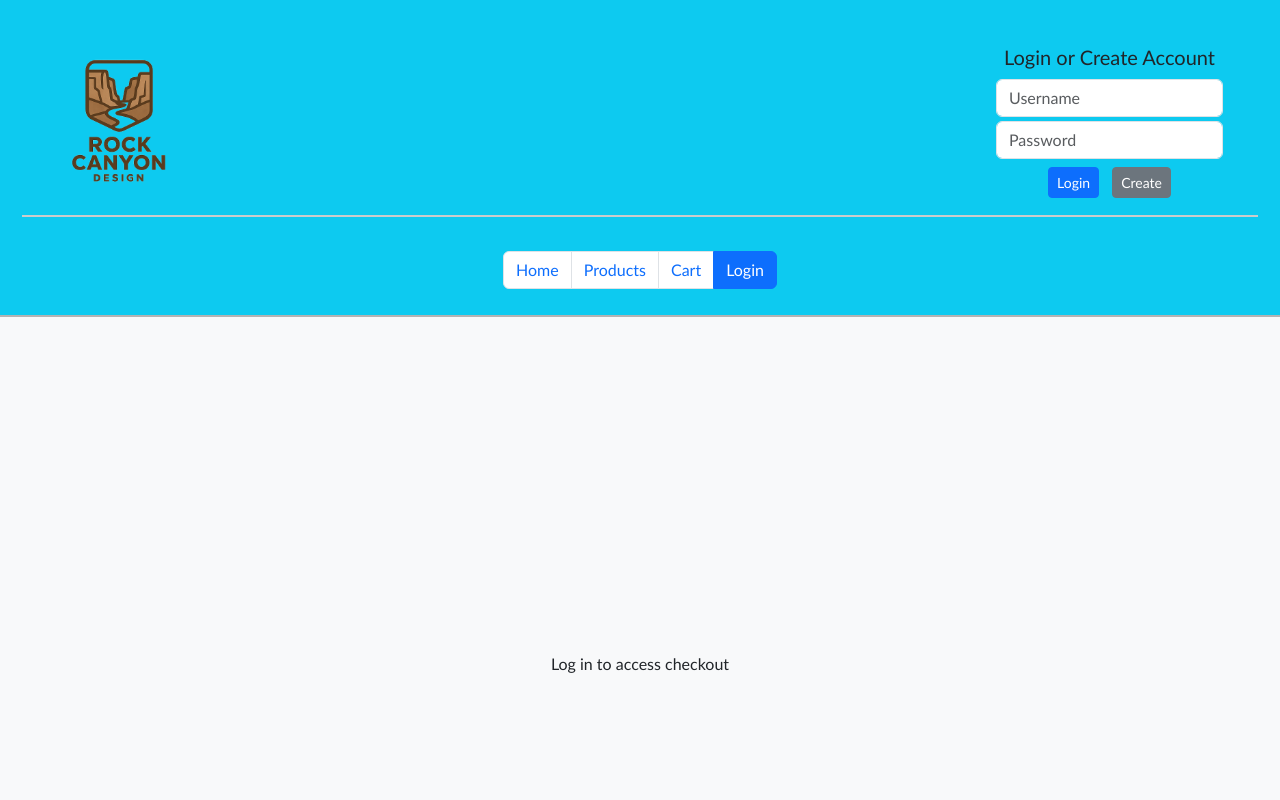
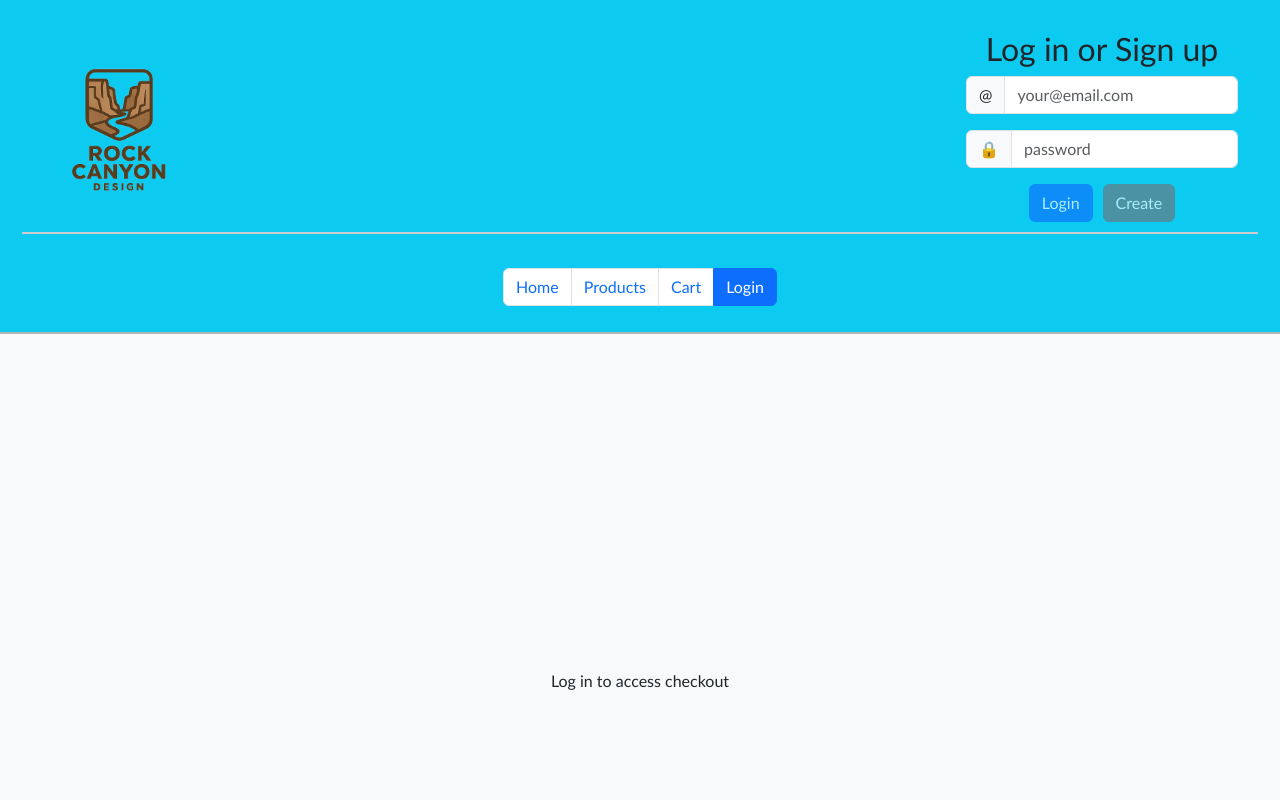
Before and after one commit to Cartermidd/startup, a React (Vite) app: page /login in a window 1280 px wide. Shown: the top 800 px of the page. Built offline with nearby package versions, Linux system fonts and the light colour scheme.

Commit message:
Log in box fixes

```diff
--- a/src/login/authState.js
+++ b/src/login/authState.js
@@ -1,5 +1,9 @@
-export const AuthState = {
-  Unknown: 'Unknown',
-  Authenticated: 'Authenticated',
-  Unauthenticated: 'Unauthenticated',
-};
+export class AuthState {
+  static Unknown = new AuthState('unknown');
+  static Authenticated = new AuthState('authenticated');
+  static Unauthenticated = new AuthState('unauthenticated');
+
+  constructor(name) {
+    this.name = name;
+  }
+}
--- a/src/login/authenticated.jsx
+++ b/src/login/authenticated.jsx
@@ -10,21 +10,22 @@
 
   function logout() {
     fetch(`/api/auth/logout`, {
-      method: `delete`,
+      method: 'delete',
     })
       .catch(() => {
+        // Logout failed. Assuming offline
       })
       .finally(() => {
         localStorage.removeItem('userName');
         props.onLogout();
       });
-    }
+  }
 
   return (
     <div>
       <div className='playerName'>{props.userName}</div>
-      <Button variant='primary' onClick={() => navigate('/products')}>
-        Shop
+      <Button variant='primary' onClick={() => navigate('/play')}>
+        Play
       </Button>
       <Button variant='secondary' onClick={() => logout()}>
         Logout
--- a/src/login/login.jsx
+++ b/src/login/login.jsx
@@ -1,100 +1,123 @@
 import React from 'react';
+
+
+import { Unauthenticated } from './unauthenticated';
+import { Authenticated } from './authenticated';
 import { AuthState } from './authState';
 import './login.css';
 
 export function Login({ userName, authState, onAuthChange }) {
-
-  const handleLogin = async (e) => {
-    e.preventDefault();
-    const username = e.target.username.value;
-    const password = e.target.password.value;
-
-    const response = await fetch('/api/auth/login', {
-      method: 'POST',
-      headers: { 'Content-Type': 'application/json' },
-      body: JSON.stringify({ username, password }),
-    });
-
-    if (response.ok) {
-      const data = await response.json();
-      onAuthChange(data.username, AuthState.Authenticated);
-    } else {
-      alert('Login failed');
-    }
-  };
-
-  const handleCreate = async (e) => {
-    e.preventDefault();
-    const username = e.target.username.value;
-    const password = e.target.password.value;
-
-    const response = await fetch('/api/auth/create', {
-      method: 'POST',
-      headers: { 'Content-Type': 'application/json' },
-      body: JSON.stringify({ username, password }),
-    });
-
-    if (response.ok) {
-      alert('Account created! You can now log in.');
-    } else {
-      const data = await response.json();
-      alert(data.msg || 'Error creating account');
-    }
-  };
-
-  const handleLogout = async () => {
-    await fetch('/api/auth/logout', { method: 'DELETE' });
-    onAuthChange('', AuthState.Unauthenticated);
-  };
-
   return (
-    <div className="login-box text-center">
-      {authState === AuthState.Authenticated ? (
-        <div className="user-info">
-          <h3>Welcome, {userName}!</h3>
-          <button className="btn btn-secondary btn-sm" onClick={handleLogout}>
-            Logout
-          </button>
-        </div>
-      ) : (
-        <div id="login">
-          <h5>Login or Create Account</h5>
-          <form onSubmit={handleLogin}>
-            <div className="input-group mb-1">
-              <input
-                className="form-control"
-                type="text"
-                id="username"
-                name="username"
-                placeholder="Username"
-                required
-              />
-            </div>
-            <div className="input-group mb-1">
-              <input
-                className="form-control"
-                type="password"
-                id="password"
-                name="password"
-                placeholder="Password"
-                required
-              />
-            </div>
-            <div className="mt-2">
-              <button type="submit" className="btn btn-primary btn-sm me-2">
-                Login
-              </button>
-              <button
-                type="button"
-                className="btn btn-secondary btn-sm"
-                onClick={handleCreate}
-              >
-                Create
-              </button>
-            </div>
-          </form>
-        </div>
-      )}
-    </div>
+    <main>
+      <div className="login-container">
+        {authState !== AuthState.Unknown && <h2>Log in or Sign up</h2>}
+        {authState === AuthState.Authenticated && (
+          <Authenticated userName={userName} onLogout={() => onAuthChange(userName, AuthState.Unauthenticated)} />
+        )}
+        {authState === AuthState.Unauthenticated && (
+          <Unauthenticated
+            userName={userName}
+            onLogin={(loginUserName) => {
+              onAuthChange(loginUserName, AuthState.Authenticated);
+            }}
+            />
+        )}
+      </div>
+    </main>
   );
 }
+
+//   const handleLogin = async (e) => {
+//     e.preventDefault();
+//     const username = e.target.username.value;
+//     const password = e.target.password.value;
+
+//     const response = await fetch('/api/auth/login', {
+//       method: 'POST',
+//       headers: { 'Content-Type': 'application/json' },
+//       body: JSON.stringify({ username, password }),
+//     });
+
+//     if (response.ok) {
+//       const data = await response.json();
+//       onAuthChange(data.username, AuthState.Authenticated);
+//     } else {
+//       alert('Login failed');
+//     }
+//   };
+
+//   const handleCreate = async (e) => {
+//     e.preventDefault();
+//     const username = e.target.username.value;
+//     const password = e.target.password.value;
+
+//     const response = await fetch('/api/auth/create', {
+//       method: 'POST',
+//       headers: { 'Content-Type': 'application/json' },
+//       body: JSON.stringify({ username, password }),
+//     });
+
+//     if (response.ok) {
+//       alert('Account created! You can now log in.');
+//     } else {
+//       const data = await response.json();
+//       alert(data.msg || 'Error creating account');
+//     }
+//   };
+
+//   const handleLogout = async () => {
+//     await fetch('/api/auth/logout', { method: 'DELETE' });
+//     onAuthChange('', AuthState.Unauthenticated);
+//   };
+
+//   return (
+//     <div className="login-box text-center">
+//       {authState === AuthState.Authenticated ? (
+//         <div className="user-info">
+//           <h3>Welcome, {userName}!</h3>
+//           <button className="btn btn-secondary btn-sm" onClick={handleLogout}>
+//             Logout
+//           </button>
+//         </div>
+//       ) : (
+//         <div id="login">
+//           <h5>Login or Create Account</h5>
+//           <form onSubmit={handleLogin}>
+//             <div className="input-group mb-1">
+//               <input
+//                 className="form-control"
+//                 type="text"
+//                 id="username"
+//                 name="username"
+//                 placeholder="Username"
+//                 required
+//               />
+//             </div>
+//             <div className="input-group mb-1">
+//               <input
+//                 className="form-control"
+//                 type="password"
+//                 id="password"
+//                 name="password"
+//                 placeholder="Password"
+//                 required
+//               />
+//             </div>
+//             <div className="mt-2">
+//               <button type="submit" className="btn btn-primary btn-sm me-2">
+//                 Login
+//               </button>
+//               <button
+//                 type="button"
+//                 className="btn btn-secondary btn-sm"
+//                 onClick={handleCreate}
+//               >
+//                 Create
+//               </button>
+//             </div>
+//           </form>
+//         </div>
+//       )}
+//     </div>
+//   );
+// }
```
